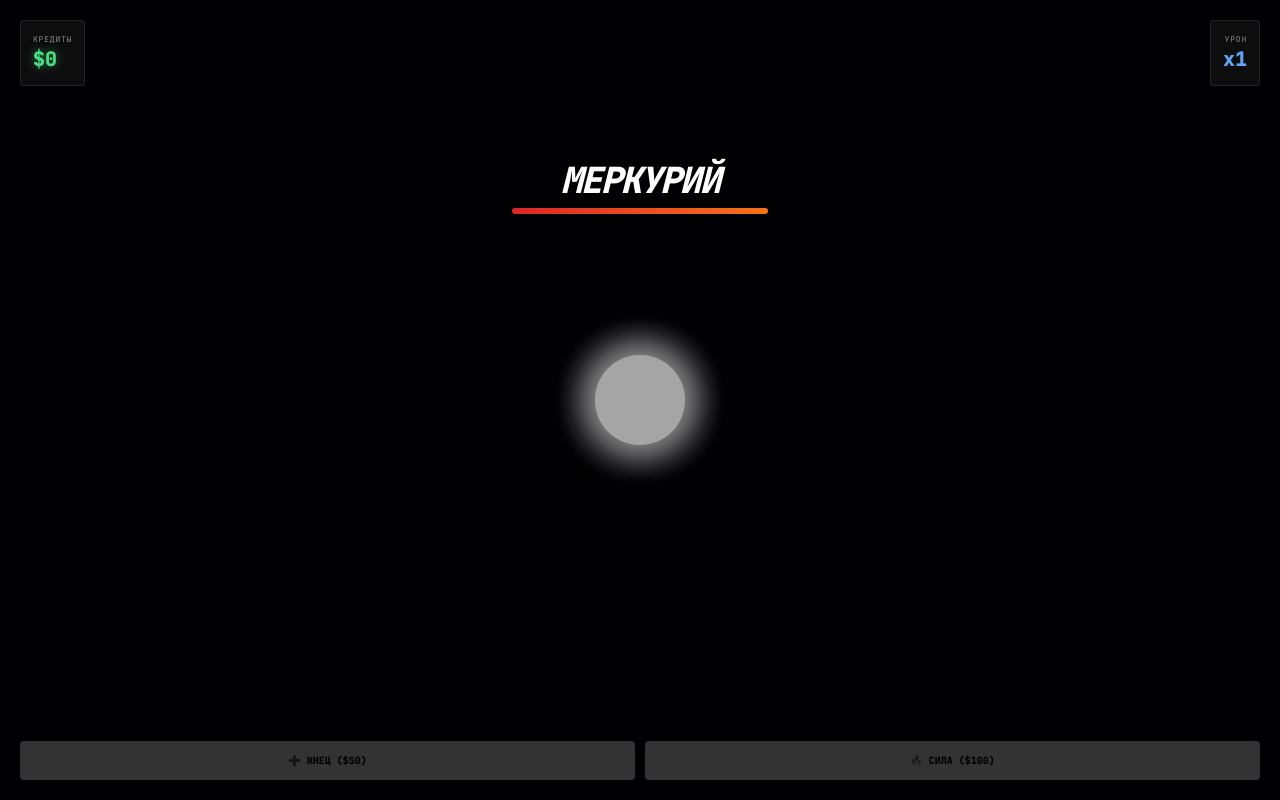
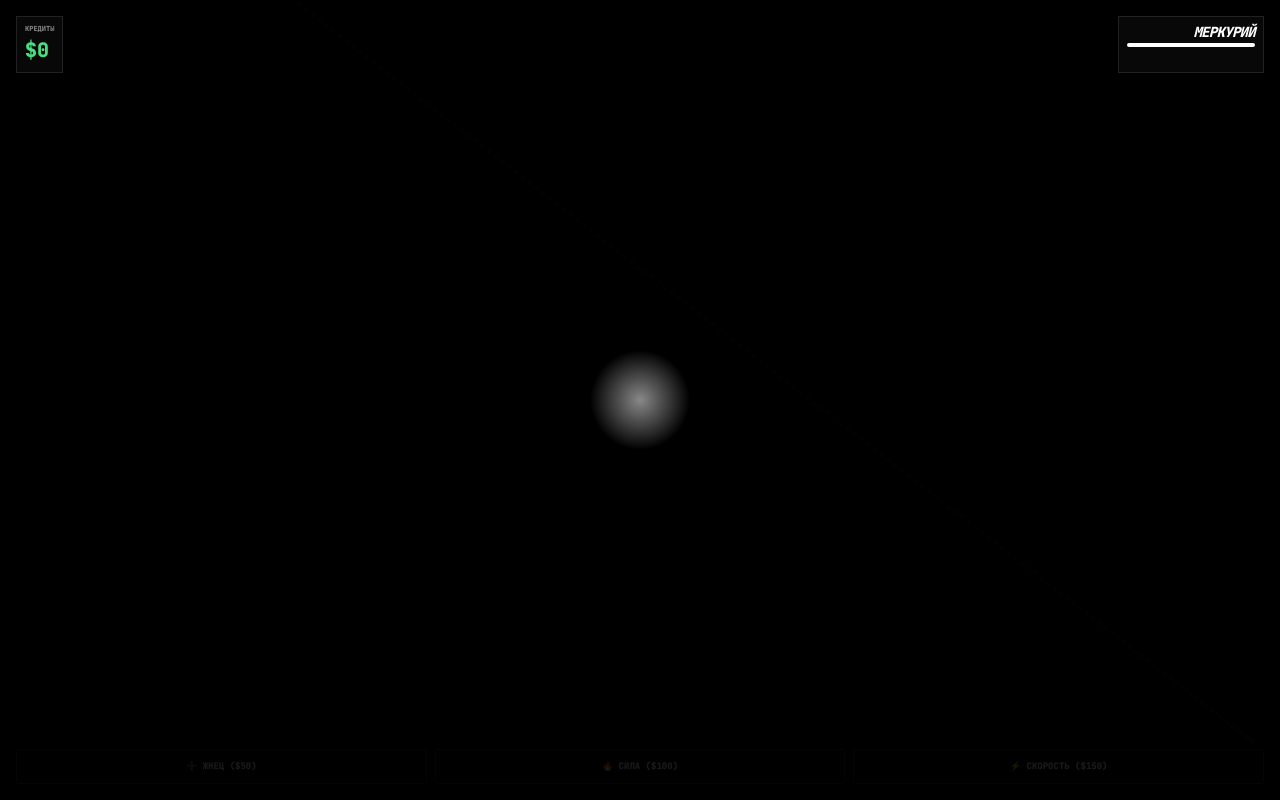
Before and after one commit to nestorpirc-prog/Space, a plain HTML site: page index.html in a window 1280 px wide. Drawn offline with nearby package versions, Linux system fonts and the light colour scheme.

Commit message:
Update index.html

```diff
--- a/index.html
+++ b/index.html
@@ -3,48 +3,41 @@
 <head>
     <meta charset="UTF-8">
     <meta name="viewport" content="width=device-width, initial-scale=1.0, maximum-scale=1.0, user-scalable=no">
-    <title>NESTOR: PLANET EATER PRO</title>
+    <title>NESTOR: PLANET EATER ULTIMATE</title>
     <script src="https://cdn.tailwindcss.com"></script>
     <style>
-        @import url('https://fonts.googleapis.com/css2?family=JetBrains+Mono:wght@400;800&display=swap');
-        body { margin: 0; background: #020205; color: #fff; font-family: 'JetBrains Mono', monospace; overflow: hidden; touch-action: none; }
+        @import url('https://fonts.googleapis.com/css2?family=JetBrains+Mono:wght@800&display=swap');
+        body { margin: 0; background: #000; color: #fff; font-family: 'JetBrains Mono', monospace; overflow: hidden; touch-action: none; }
         canvas { display: block; }
-        .glass { background: rgba(255, 255, 255, 0.05); backdrop-filter: blur(10px); border: 1px solid rgba(255, 255, 255, 0.1); }
-        .ui-top { position: fixed; top: 0; left: 0; width: 100%; padding: 20px; pointer-events: none; z-index: 10; }
-        .ui-bottom { position: fixed; bottom: 0; left: 0; width: 100%; padding: 20px; z-index: 10; display: flex; gap: 10px; }
+        .glass { background: rgba(255, 255, 255, 0.03); border: 1px solid rgba(255, 255, 255, 0.1); }
         .btn {
-            pointer-events: auto; padding: 12px; flex: 1; border-radius: 4px;
-            font-size: 10px; font-weight: 800; text-transform: uppercase; transition: 0.2s;
+            pointer-events: auto; padding: 10px 5px; flex: 1; border-radius: 2px;
+            font-size: 9px; font-weight: 800; text-transform: uppercase; transition: 0.1s;
+            border: 1px solid rgba(255,255,255,0.2);
         }
-        .btn-active { background: #fff; color: #000; }
-        .btn-active:hover { transform: translateY(-2px); box-shadow: 0 5px 15px rgba(255,255,255,0.2); }
-        .btn:disabled { opacity: 0.2; filter: grayscale(1); }
-        .stat-val { color: #4ade80; text-shadow: 0 0 10px rgba(74, 222, 128, 0.5); }
+        .btn:active { transform: scale(0.95); background: #fff; color: #000; }
+        .btn:disabled { opacity: 0.1; }
     </style>
 </head>
 <body>
 
-    <div class="ui-top flex justify-between">
-        <div class="glass p-3 rounded">
-            <div class="text-[8px] opacity-50 uppercase tracking-widest">Кредиты</div>
-            <div class="text-xl font-black stat-val">$<span id="money">0</span></div>
+    <div class="fixed top-0 left-0 w-full p-4 flex justify-between pointer-events-none z-10">
+        <div class="glass p-2">
+            <div class="text-[7px] opacity-50 uppercase leading-none mb-1">Кредиты</div>
+            <div class="text-xl font-black text-green-400">$<span id="money">0</span></div>
         </div>
-        <div class="glass p-3 rounded text-right">
-            <div class="text-[8px] opacity-50 uppercase tracking-widest">Урон</div>
-            <div class="text-xl font-black text-blue-400">x<span id="dmgMult">1</span></div>
+        <div class="glass p-2 text-right">
+            <div id="planetName" class="text-sm font-black italic tracking-tighter uppercase leading-none mb-1">МЕРКУРИЙ</div>
+            <div class="w-32 h-1 bg-white/10 rounded-full overflow-hidden">
+                <div id="hpBar" class="h-full bg-white transition-all duration-75" style="width: 100%"></div>
+            </div>
         </div>
     </div>
 
-    <div class="fixed top-[20%] w-full text-center pointer-events-none">
-        <div id="planetName" class="text-4xl font-black uppercase tracking-tighter mb-2 italic">МЕРКУРИЙ</div>
-        <div class="w-64 h-1.5 bg-white/10 mx-auto rounded-full overflow-hidden">
-            <div id="hpBar" class="h-full bg-gradient-to-r from-red-600 to-orange-500 transition-all duration-75" style="width: 100%"></div>
-        </div>
-    </div>
-
-    <div class="ui-bottom">
-        <button id="buyUnit" class="btn btn-active">➕ Жнец ($<span id="unitCost">50</span>)</button>
-        <button id="buyDmg" class="btn btn-active">🔥 Сила ($<span id="dmgCost">100</span>)</button>
+    <div class="fixed bottom-0 left-0 w-full p-4 z-10 flex gap-2">
+        <button id="buyUnit" class="btn">➕ Жнец ($<span id="uCost">50</span>)</button>
+        <button id="buyDmg" class="btn">🔥 Сила ($<span id="dCost">100</span>)</button>
+        <button id="buySpd" class="btn">⚡ Скорость ($<span id="sCost">150</span>)</button>
     </div>
 
     <canvas id="c"></canvas>
@@ -53,90 +46,92 @@
         const canvas = document.getElementById('c');
         const ctx = canvas.getContext('2d');
 
-        let w, h, money = 0, damageLevel = 1, units = [], particles = [];
+        let w, h, money = 0, units = [], particles = [];
+        let dmgLvl = 1, spdLvl = 1;
         let mouse = { x: -1000, y: -1000 };
 
         const planets = [
-            { name: "Меркурий", hp: 150, mhp: 150, sz: 45, col: "#A5A5A5", reward: 200 },
-            { name: "Венера", hp: 500, mhp: 500, sz: 70, col: "#E3BB76", reward: 600 },
-            { name: "Земля", hp: 1200, mhp: 1200, sz: 75, col: "#2D5DA1", reward: 1500 },
-            { name: "Марс", hp: 2500, mhp: 2500, sz: 65, col: "#C1440E", reward: 3500 },
-            { name: "Юпитер", hp: 8000, mhp: 8000, sz: 110, col: "#D39C7E", reward: 10000 }
+            { name: "Меркурий", hp: 150, mhp: 150, sz: 50, col: "#888", rwd: 300 },
+            { name: "Венера", hp: 600, mhp: 600, sz: 70, col: "#E3BB76", rwd: 800 },
+            { name: "Земля", hp: 1500, mhp: 1500, sz: 80, col: "#2D5DA1", rwd: 2000 },
+            { name: "Марс", hp: 3500, mhp: 3500, sz: 65, col: "#C1440E", rwd: 5000 },
+            { name: "Юпитер", hp: 10000, mhp: 10000, sz: 120, col: "#D39C7E", rwd: 15000 }
         ];
 
-        let pIdx = 0;
-        let uCost = 50, dCost = 100;
+        let pIdx = 0, uC = 50, dC = 100, sC = 150;
 
         function init() {
             w = canvas.width = window.innerWidth;
             h = canvas.height = window.innerHeight;
-            if(units.length === 0) units.push(new Unit());
+            if(!units.length) units.push(new Unit());
         }
 
         class Unit {
             constructor() {
                 this.x = Math.random()*w; this.y = Math.random()*h;
-                this.vx = 0; this.vy = 0; this.r = 2.5;
+                this.vx = 0; this.vy = 0;
             }
             update() {
-                let dx = mouse.x - this.x; let dy = mouse.y - this.y;
+                let dx = mouse.x - this.x, dy = mouse.y - this.y;
                 let d = Math.hypot(dx, dy);
-                if(d > 5) { this.vx += dx/d * 0.6; this.vy += dy/d * 0.6; }
+                let speedBase = 0.5 + (spdLvl * 0.1);
+
+                if(d > 5) {
+                    this.vx += dx/d * speedBase;
+                    this.vy += dy/d * speedBase;
+                }
                 this.x += this.vx; this.y += this.vy;
-                this.vx *= 0.94; this.vy *= 0.94;
+                this.vx *= 0.93; this.vy *= 0.93;
 
                 let pl = planets[pIdx];
-                let pdx = w/2 - this.x; let pdy = h/2 - this.y;
+                let pdx = w/2 - this.x, pdy = h/2 - this.y;
                 let pd = Math.hypot(pdx, pdy);
 
                 if(pd < pl.sz) {
-                    let dmg = 1 * damageLevel;
-                    pl.hp -= dmg;
-                    money += 1; // Деньги за каждый "кусь"
+                    pl.hp -= dmgLvl;
+                    money += (1 + (dmgLvl * 0.1));
+                    this.vx = -pdx/pd * 10; this.vy = -pdy/pd * 10;
+                    if(particles.length < 50) spawnP(this.x, this.y, pl.col);
                     updateUI();
-                    this.vx = -pdx/pd * 12; this.vy = -pdy/pd * 12;
-                    spawnP(this.x, this.y, pl.col);
                 }
             }
             draw() {
                 ctx.fillStyle = "#fff";
-                ctx.beginPath(); ctx.arc(this.x, this.y, this.r, 0, Math.PI*2); ctx.fill();
+                ctx.fillRect(this.x-1, this.y-1, 3, 3);
             }
         }
 
         function spawnP(x, y, col) {
-            for(let i=0; i<2; i++) {
-                particles.push({x, y, vx:(Math.random()-0.5)*6, vy:(Math.random()-0.5)*6, l:1, c:col});
-            }
+            particles.push({x, y, vx:(Math.random()-0.5)*8, vy:(Math.random()-0.5)*8, l:1, c:col});
         }
 
         function updateUI() {
             document.getElementById('money').innerText = Math.floor(money);
             document.getElementById('hpBar').style.width = (planets[pIdx].hp / planets[pIdx].mhp * 100) + "%";
-            document.getElementById('unitCost').innerText = uCost;
-            document.getElementById('dmgCost').innerText = dCost;
-            document.getElementById('dmgMult').innerText = damageLevel;
+            document.getElementById('uCost').innerText = uC;
+            document.getElementById('dCost').innerText = dC;
+            document.getElementById('sCost').innerText = sC;
 
-            document.getElementById('buyUnit').disabled = money < uCost;
-            document.getElementById('buyDmg').disabled = money < dCost;
+            document.getElementById('buyUnit').disabled = money < uC;
+            document.getElementById('buyDmg').disabled = money < dC;
+            document.getElementById('buySpd').disabled = money < sC;
         }
 
         function draw() {
-            ctx.fillStyle = "rgba(2, 2, 5, 0.3)";
+            ctx.fillStyle = "rgba(0,0,0,0.2)"; // Хвосты без лагов
             ctx.fillRect(0,0,w,h);
 
             let p = planets[pIdx];
 
-            // Планета
-            ctx.save();
-            ctx.shadowBlur = 40; ctx.shadowColor = p.col;
-            ctx.fillStyle = p.col;
+            // Планета (Градиент вместо теней для скорости)
+            let grad = ctx.createRadialGradient(w/2, h/2, 0, w/2, h/2, p.sz);
+            grad.addColorStop(0, p.col);
+            grad.addColorStop(1, '#000');
+            ctx.fillStyle = grad;
             ctx.beginPath(); ctx.arc(w/2, h/2, p.sz, 0, Math.PI*2); ctx.fill();
-            ctx.restore();
 
-            // Проверка смерти планеты
             if(p.hp <= 0) {
-                money += p.reward;
+                money += p.rwd;
                 pIdx = (pIdx + 1) % planets.length;
                 planets[pIdx].hp = planets[pIdx].mhp;
                 document.getElementById('planetName').innerText = planets[pIdx].name;
@@ -144,36 +139,30 @@
             }
 
             units.forEach(u => { u.update(); u.draw(); });
+
             particles.forEach((p, i) => {
-                p.x += p.vx; p.y += p.vy; p.l -= 0.03;
+                p.x += p.vx; p.y += p.vy; p.l -= 0.05;
                 if(p.l <= 0) particles.splice(i,1);
-                ctx.fillStyle = p.c; ctx.globalAlpha = p.l;
-                ctx.fillRect(p.x, p.y, 2, 2);
+                ctx.fillStyle = p.c;
+                ctx.fillRect(p.x, p.y, 1.5, 1.5);
             });
-            ctx.globalAlpha = 1;
+
             requestAnimationFrame(draw);
         }
 
         document.getElementById('buyUnit').onclick = () => {
-            if(money >= uCost) {
-                money -= uCost;
-                units.push(new Unit());
-                uCost = Math.floor(uCost * 1.6);
-                updateUI();
-            }
+            if(money >= uC) { money -= uC; units.push(new Unit()); uC = Math.floor(uC * 1.5); updateUI(); }
+        };
+        document.getElementById('buyDmg').onclick = () => {
+            if(money >= dC) { money -= dC; dmgLvl += 2; dC = Math.floor(dC * 2); updateUI(); }
+        };
+        document.getElementById('buySpd').onclick = () => {
+            if(money >= sC) { money -= sC; spdLvl += 1; sC = Math.floor(sC * 1.8); updateUI(); }
         };
 
-        document.getElementById('buyDmg').onclick = () => {
-            if(money >= dCost) {
-                money -= dCost;
-                damageLevel++;
-                dCost = Math.floor(dCost * 2.2);
-                updateUI();
-            }
-        };
-
-        window.addEventListener('mousemove', e => { mouse.x = e.clientX; mouse.y = e.clientY; });
-        window.addEventListener('touchmove', e => { mouse.x = e.touches[0].clientX; mouse.y = e.touches[0].clientY; });
+        const setM = e => { mouse.x = e.touches ? e.touches[0].clientX : e.clientX; mouse.y = e.touches ? e.touches[0].clientY : e.clientY; };
+        window.addEventListener('mousemove', setM);
+        window.addEventListener('touchmove', setM);
         window.onresize = init;
         init(); updateUI(); draw();
     </script>
```
